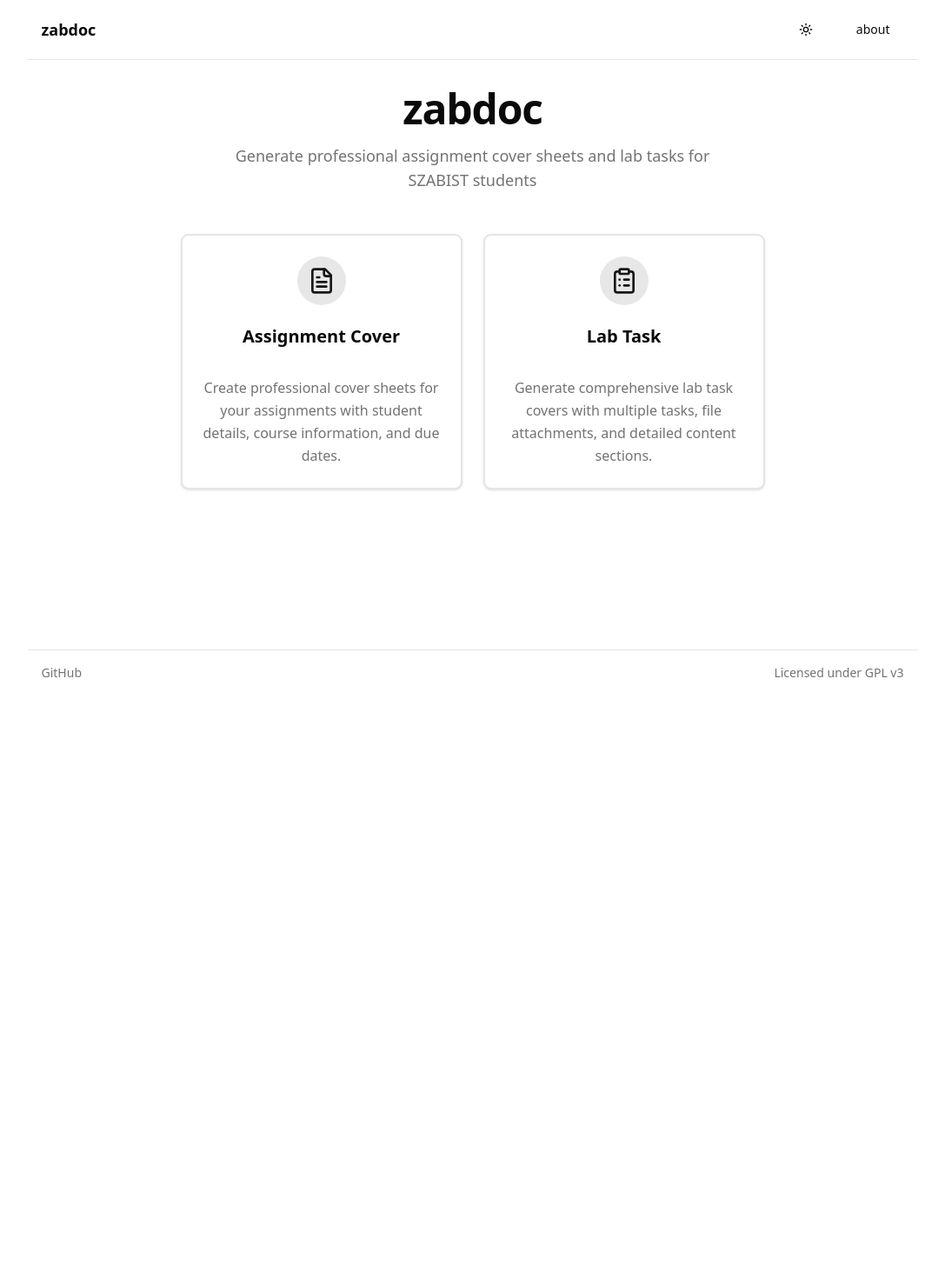
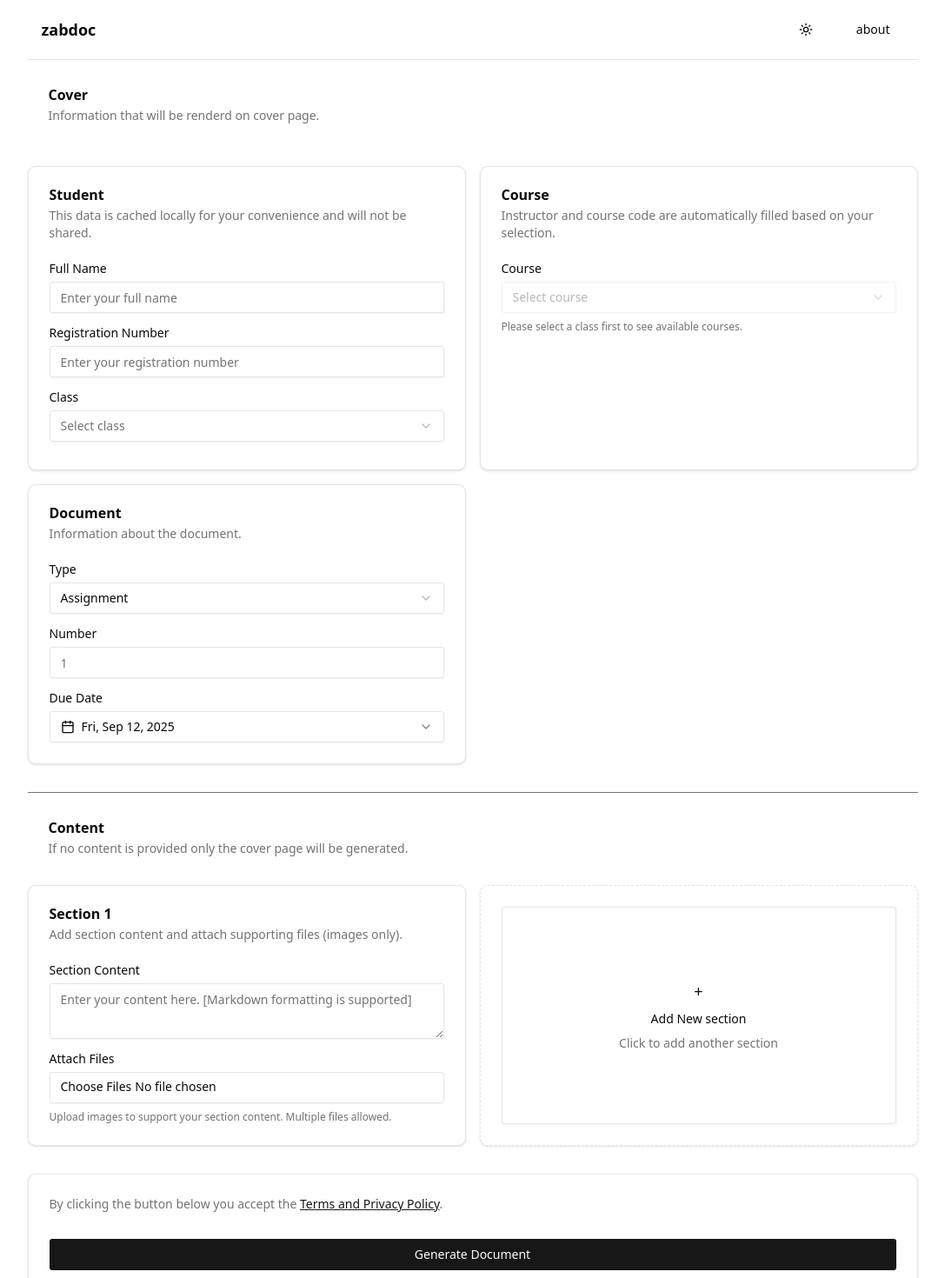
Before and after one commit to hammadmajid/zabdoc, a SvelteKit app in the folder worker/: page / in a window 1280 px wide. Shown: the top 1470 px of the page at 87% size, without its empty margins (89-1176 px from the left). Before the commit the page ends 800 px from the top, so only its background shows below. Built offline with nearby package versions, Linux system fonts and the light colour scheme.

Commit message:
make home page a form

```diff
--- a/worker/src/routes/+page.svelte
+++ b/worker/src/routes/+page.svelte
@@ -1,46 +1,100 @@
 <script lang="ts">
+    import AutoForm from "$lib/components/forms/auto.svelte";
+    import Button from "$lib/components/ui/button/button.svelte";
     import * as Card from "$lib/components/ui/card/index";
-    import { FileText, ClipboardList } from "@lucide/svelte/icons";
+    import Loader2 from "@lucide/svelte/icons/loader-2";
+    import ContentForm from "$lib/components/forms/content.svelte";
+    import DocForm from "$lib/components/forms/doc.svelte";
+
+    let isLoading = $state(false);
+    let submitError = $state("");
+
+    async function handleSubmit(event: SubmitEvent) {
+        event.preventDefault();
+        isLoading = true;
+        submitError = "";
+
+        try {
+            const formData = new FormData(event.target as HTMLFormElement);
+
+            const response = await fetch("http://localhost:8080/generate", {
+                method: "POST",
+                body: formData,
+            });
+
+            if (!response.ok) {
+                throw new Error(`HTTP error! status: ${response.status}`);
+            }
+
+            // Handle PDF download
+            const blob = await response.blob();
+            const url = window.URL.createObjectURL(blob);
+            const a = document.createElement("a");
+            a.style.display = "none";
+            a.href = url;
+            a.download = "lab-section.pdf";
+            document.body.appendChild(a);
+            a.click();
+            window.URL.revokeObjectURL(url);
+            document.body.removeChild(a);
+        } catch (error) {
+            submitError =
+                error instanceof Error
+                    ? error.message
+                    : "An error occurred while generating the document";
+        } finally {
+            isLoading = false;
+        }
+    }
 </script>
 
-<div class="flex flex-col items-center justify-center text-center h-full px-4">
-    <h1 class="text-5xl font-bold tracking-tight">zabdoc</h1>
-    <p class="mt-4 text-lg text-muted-foreground max-w-xl">
-        Generate professional assignment cover sheets and lab tasks for SZABIST
-        students
-    </p>
+<svelte:head>
+    <title>zabdoc</title>
+</svelte:head>
 
-    <div class="mt-12 grid grid-cols-1 md:grid-cols-2 gap-6 w-full max-w-2xl">
-        <a href="/assignment" class="group">
-            <Card.Root class="h-full transition-all duration-200 hover:shadow-lg hover:scale-105 cursor-pointer border-2 hover:border-primary/20">
-                <Card.Header class="text-center pb-2">
-                    <div class="mx-auto mb-4 p-3 bg-primary/10 rounded-full w-fit group-hover:bg-primary/20 transition-colors">
-                        <FileText class="h-8 w-8 text-primary" />
+<div class="space-y-12 p-4 md:p-0">
+    <Card.Header>
+        <Card.Title>Cover</Card.Title>
+        <Card.Description>
+            Information that will be renderd on cover page.
+        </Card.Description>
+    </Card.Header>
+
+    <form class="space-y-8" onsubmit={handleSubmit}>
+        <div class="grid md:grid-cols-2 gap-4">
+            <AutoForm />
+            <DocForm />
+        </div>
+
+        <ContentForm />
+
+        <Card.Root class="">
+            <Card.Header>
+                <Card.Description>
+                    By clicking the button below you accept the <a
+                        href="/about"
+                        class="text-primary underline hover:no-underline"
+                        >Terms and Privacy Policy</a
+                    >.
+                </Card.Description>
+            </Card.Header>
+            <Card.CardContent class="space-y-4">
+                {#if submitError}
+                    <div
+                        class="p-3 text-sm text-red-600 bg-red-50 border border-red-200 rounded-md"
+                    >
+                        {submitError}
                     </div>
-                    <Card.Title class="text-xl">Assignment Cover</Card.Title>
-                </Card.Header>
-                <Card.Content class="text-center">
-                    <Card.Description class="text-base leading-relaxed">
-                        Create professional cover sheets for your assignments with student details, course information, and due dates.
-                    </Card.Description>
-                </Card.Content>
-            </Card.Root>
-        </a>
-
-        <a href="/lab-task" class="group">
-            <Card.Root class="h-full transition-all duration-200 hover:shadow-lg hover:scale-105 cursor-pointer border-2 hover:border-primary/20">
-                <Card.Header class="text-center pb-2">
-                    <div class="mx-auto mb-4 p-3 bg-primary/10 rounded-full w-fit group-hover:bg-primary/20 transition-colors">
-                        <ClipboardList class="h-8 w-8 text-primary" />
-                    </div>
-                    <Card.Title class="text-xl">Lab Task</Card.Title>
-                </Card.Header>
-                <Card.Content class="text-center">
-                    <Card.Description class="text-base leading-relaxed">
-                        Generate comprehensive lab task covers with multiple tasks, file attachments, and detailed content sections.
-                    </Card.Description>
-                </Card.Content>
-            </Card.Root>
-        </a>
-    </div>
+                {/if}
+                <Button type="submit" class="w-full" disabled={isLoading}>
+                    {#if isLoading}
+                        <Loader2 class="mr-2 h-4 w-4 animate-spin" />
+                        Generating Document...
+                    {:else}
+                        Generate Document
+                    {/if}
+                </Button>
+            </Card.CardContent>
+        </Card.Root>
+    </form>
 </div>
```
